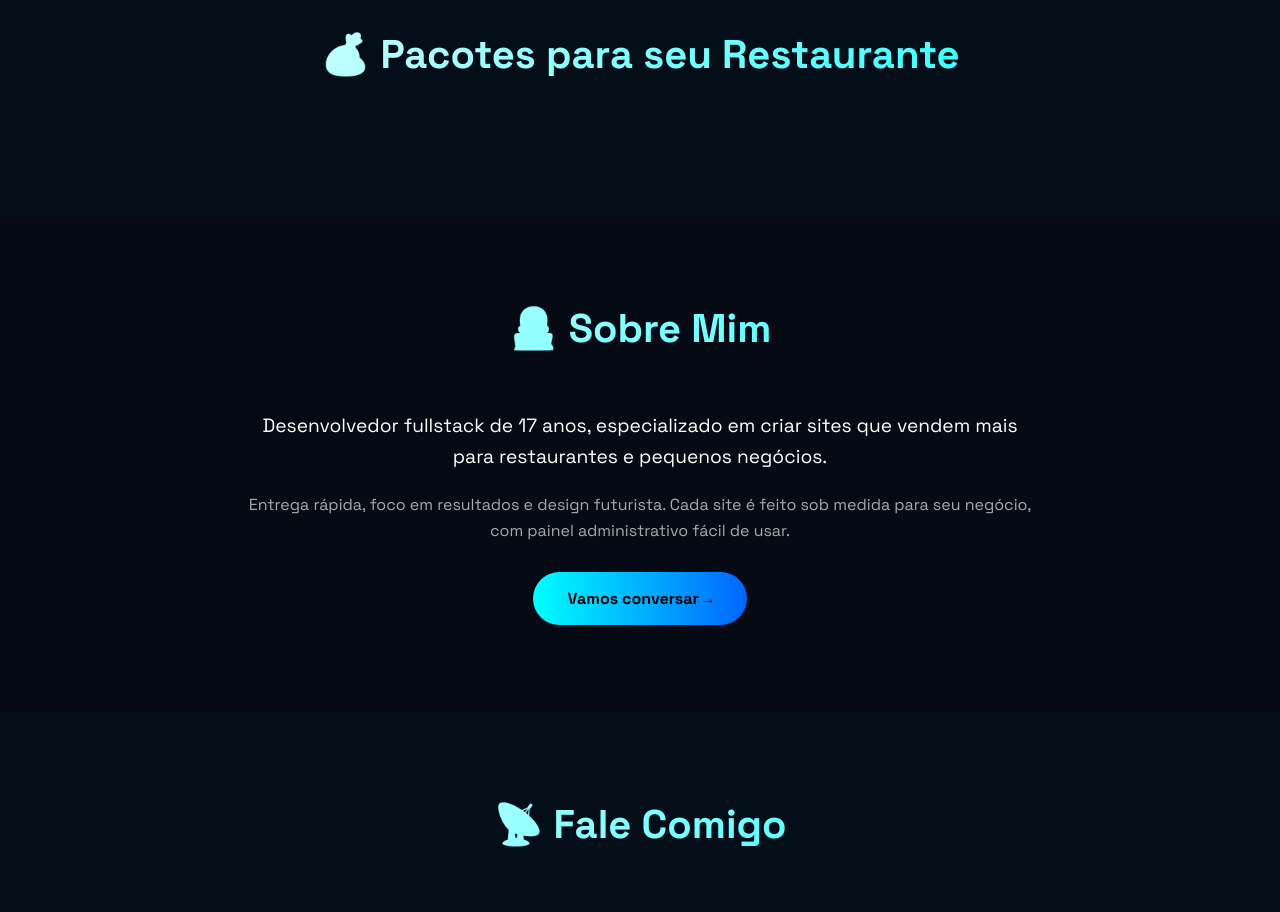
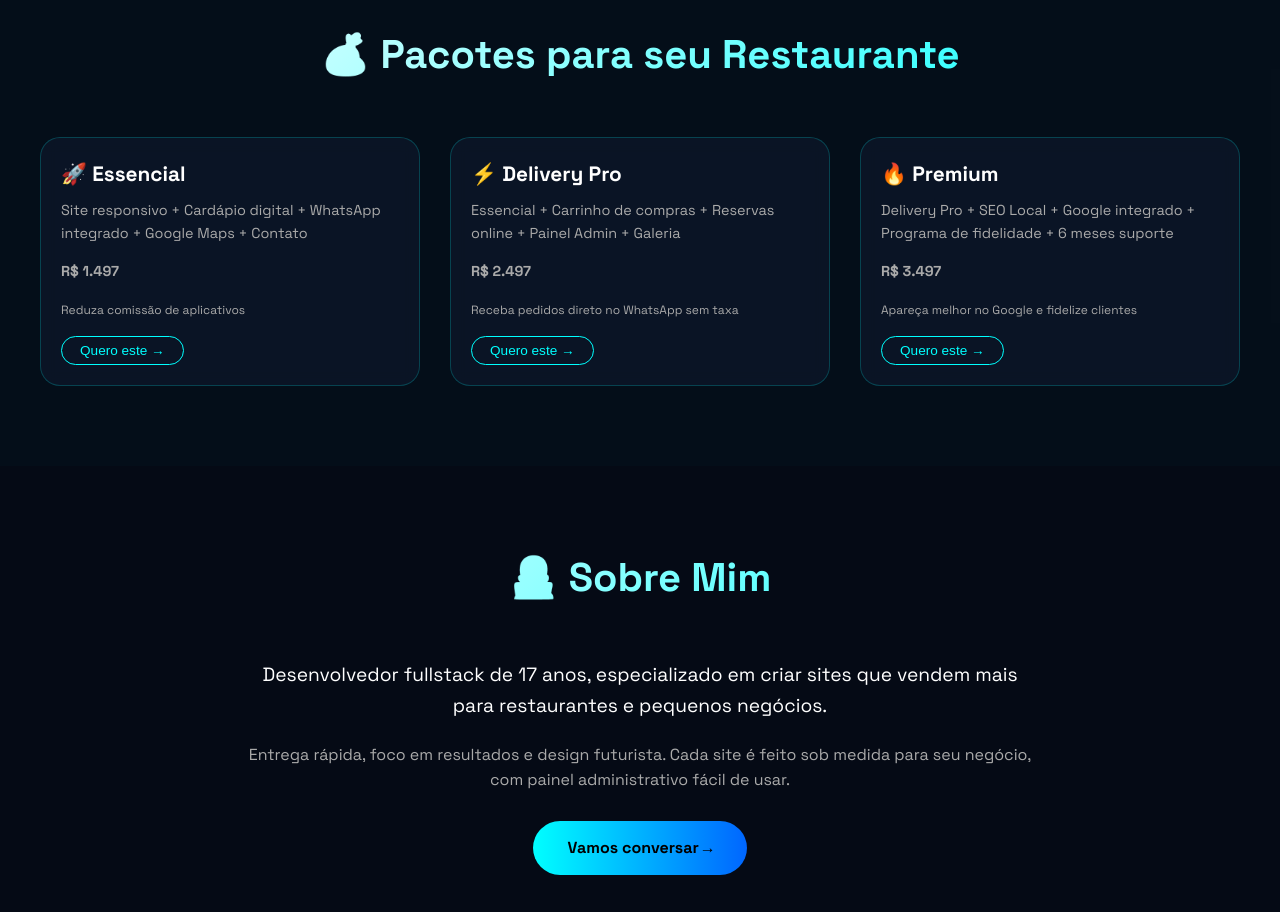
Before and after one commit to V7Designer/meu-portfolio-futurista, a website: page public/index.html in a window 1280 px wide. Shown: the part 2980-3892 px from the top of the page. Drawn offline with Linux system fonts and the light colour scheme.

Commit message:
Corrige seção de planos que estava com comentário no lugar dos cards

```diff
--- a/public/index.html
+++ b/public/index.html
@@ -155,7 +155,33 @@
     <div class="container">
         <h2 class="section-title" data-i18n="plans-title">💰 Pacotes para seu Restaurante</h2>
         <div class="projects-grid">
-            <!-- ... conteúdo dos planos igual ... -->
+            <div class="project-card">
+                <div class="project-info">
+                    <h3>🚀 Essencial</h3>
+                    <p>Site responsivo + Cardápio digital + WhatsApp integrado + Google Maps + Contato</p>
+                    <p class="price-big"><span class="price-brl">R$ 1.497</span><span class="price-usd" style="display:none;">$263</span></p>
+                    <p><small>Reduza comissão de aplicativos</small></p>
+                    <button class="btn-view" onclick="window.open('https://wa.me/5583988655944?text=Olá! Gostaria do plano ESSENCIAL para meu restaurante.', '_blank')">Quero este →</button>
+                </div>
+            </div>
+            <div class="project-card">
+                <div class="project-info">
+                    <h3>⚡ Delivery Pro</h3>
+                    <p>Essencial + Carrinho de compras + Reservas online + Painel Admin + Galeria</p>
+                    <p class="price-big"><span class="price-brl">R$ 2.497</span><span class="price-usd" style="display:none;">$438</span></p>
+                    <p><small>Receba pedidos direto no WhatsApp sem taxa</small></p>
+                    <button class="btn-view" onclick="window.open('https://wa.me/5583988655944?text=Olá! Gostaria do plano DELIVERY PRO para meu restaurante.', '_blank')">Quero este →</button>
+                </div>
+            </div>
+            <div class="project-card">
+                <div class="project-info">
+                    <h3>🔥 Premium</h3>
+                    <p>Delivery Pro + SEO Local + Google integrado + Programa de fidelidade + 6 meses suporte</p>
+                    <p class="price-big"><span class="price-brl">R$ 3.497</span><span class="price-usd" style="display:none;">$614</span></p>
+                    <p><small>Apareça melhor no Google e fidelize clientes</small></p>
+                    <button class="btn-view" onclick="window.open('https://wa.me/5583988655944?text=Olá! Gostaria do plano PREMIUM para meu restaurante.', '_blank')">Quero este →</button>
+                </div>
+            </div>
         </div>
     </div>
 </section>
```
